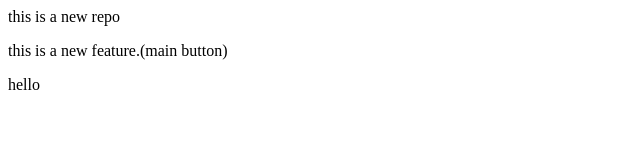
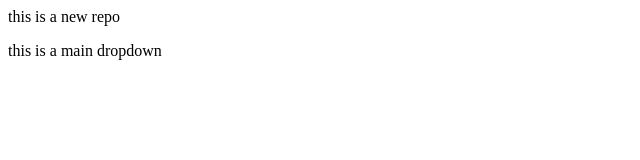
Before and after one commit to Shaik-Sam3/local-repo, a plain HTML site: page index.html in a window 1280 px wide. Shown: the whole page, without its empty margins (0-640 px from the left). Drawn offline with Linux system fonts and the light colour scheme.

Commit message:
dropdown

```diff
--- a/index.html
+++ b/index.html
@@ -1,3 +1,2 @@
 <p>this is a new repo</p>
-<p>this is a new feature.(main button)</p>
-hello
+<p>this is a main dropdown</p>
```
